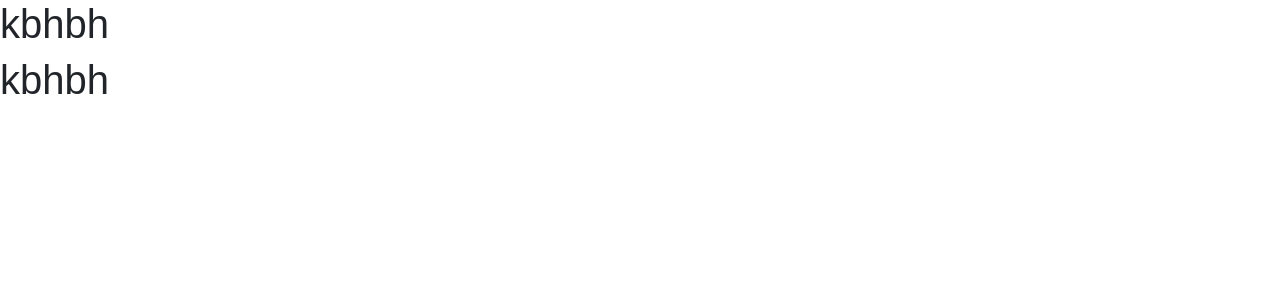
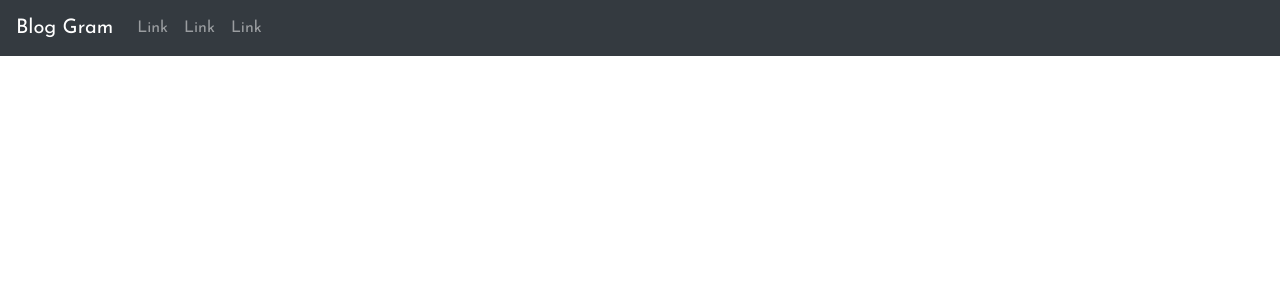
Before and after one commit to nanyun924/blog-site, a React (Create React App) app: page / in a window 1280 px wide. Shown: the top 300 px of the page. Built offline with nearby package versions, Linux system fonts and the light colour scheme.

Commit message:
added navbar

```diff
--- a/package.json
+++ b/package.json
@@ -8,6 +8,7 @@
     "@testing-library/user-event": "^7.1.2",
     "react": "^16.13.1",
     "react-dom": "^16.13.1",
+    "react-router-dom": "^5.2.0",
     "react-scripts": "3.4.3"
   },
   "scripts": {
--- a/public/index.html
+++ b/public/index.html
@@ -13,6 +13,9 @@
       <script src="https://ajax.googleapis.com/ajax/libs/jquery/3.5.1/jquery.min.js"></script>
       <script src="https://cdnjs.cloudflare.com/ajax/libs/popper.js/1.16.0/umd/popper.min.js"></script>
       <script src="https://maxcdn.bootstrapcdn.com/bootstrap/4.5.2/js/bootstrap.min.js"></script>
+      <link
+        href="https://fonts.googleapis.com/css2?family=Josefin+Sans:ital,wght@0,100;0,200;0,300;0,400;0,500;0,600;0,700;1,100;1,200;1,300;1,400;1,500;1,600;1,700&family=Spectral:ital,wght@0,200;0,300;0,400;0,500;0,600;0,700;0,800;1,200;1,300;1,400;1,500;1,600;1,700;1,800&display=swap"
+        rel="stylesheet">
     <title>Blogs Gram</title>
   </head>
   <body>
--- a/src/App.js
+++ b/src/App.js
@@ -1,11 +1,12 @@
 import React from 'react';
 import './styles/style.css';
+
+import LandinPage from "./components/LandingPage/LandingPage";
 
 const App = () => {
   return (
     <div>
-      <h1>kbhbh</h1>
-      <h1>kbhbh</h1>
+      <LandinPage/>
     </div>
   );
 }
--- /dev/null
+++ b/src/components/LandingPage/LandingPage.jsx
@@ -0,0 +1,16 @@
+import React from "react";
+import Navbar from "./Navbar"
+
+
+const LandingPage = ()=> {
+
+
+return(
+    <React.Fragment>
+        <Navbar/>
+    </React.Fragment>
+)
+
+}
+
+export default LandingPage;
--- /dev/null
+++ b/src/components/LandingPage/Navbar.jsx
@@ -0,0 +1,33 @@
+import React from "react";
+
+
+const Navbar = ()=> {
+
+    return(
+        <React.Fragment>
+            <nav className="navbar navbar-expand-md bg-dark navbar-dark">
+                <a className="navbar-brand" href="/">Blog Gram</a>
+                <button className="navbar-toggler" type="button" data-toggle="collapse" data-target="#collapsibleNavbar">
+                    <span className="navbar-toggler-icon"></span>
+                </button>
+
+            <div className="collapse navbar-collapse" id="collapsibleNavbar">
+            <ul className="navbar-nav">
+                <li className="nav-item">
+                    <a className="nav-link" href="/">Link</a>
+                </li>
+                <li className="nav-item">
+                    <a className="nav-link" href="/">Link</a>
+                </li>
+                <li className="nav-item">
+                    <a className="nav-link" href="/">Link</a>
+                </li>
+            </ul>
+            </div>
+        </nav>
+        </React.Fragment>
+    )
+}
+
+
+export default Navbar;
--- a/src/styles/style.css
+++ b/src/styles/style.css
@@ -1,4 +1,4 @@
 * {
-  font-family: "Poppins", sans-serif;
+  font-family: "Josefin Sans", sans-serif;
 }
 /*# sourceMappingURL=style.css.map */
--- a/src/styles/style.scss
+++ b/src/styles/style.scss
@@ -1,3 +1,6 @@
+$secondaryFont: "Josefin Sans", sans-serif;
+$primaryFont: "Spectral", serif;
+
 * {
-  font-family: "Poppins", sans-serif;
+  font-family: $secondaryFont;
 }
```
Also changed, not shown: 2 other files (tests, documents, lock files or other folders).
